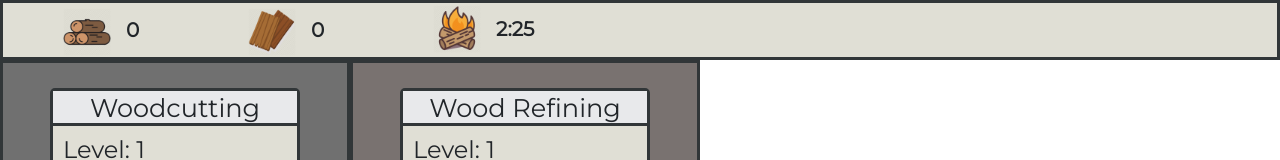
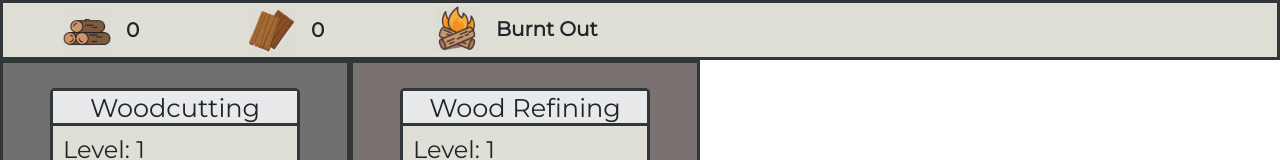
Before and after one commit to theRJMurray/skilling, a React (Create React App) app: page / in a window 1280 px wide. Shown: the top 160 px of the page. Built offline with nearby package versions, Linux system fonts and the light colour scheme.

Commit message:
touchups

```diff
--- a/src/components/Timer.jsx
+++ b/src/components/Timer.jsx
@@ -8,9 +8,8 @@
 }
 
 const Timer = props => {
-    const [minutes, setMinutes] = useState(2)
-    const [seconds, setSeconds] = useState(30)
-    const [on, setOn] = useState(true)
+    const [minutes, setMinutes] = useState(0)
+    const [seconds, setSeconds] = useState(0)
 
     useEffect(() => {
         const tick = setInterval(() => {
@@ -21,7 +20,6 @@
             if (seconds === 0) {
                 if (minutes === 0) {
                     clearInterval(tick)
-                    setOn(false)
                 } else {
                     setMinutes(minutes - 1)
                     setSeconds(59)
```
